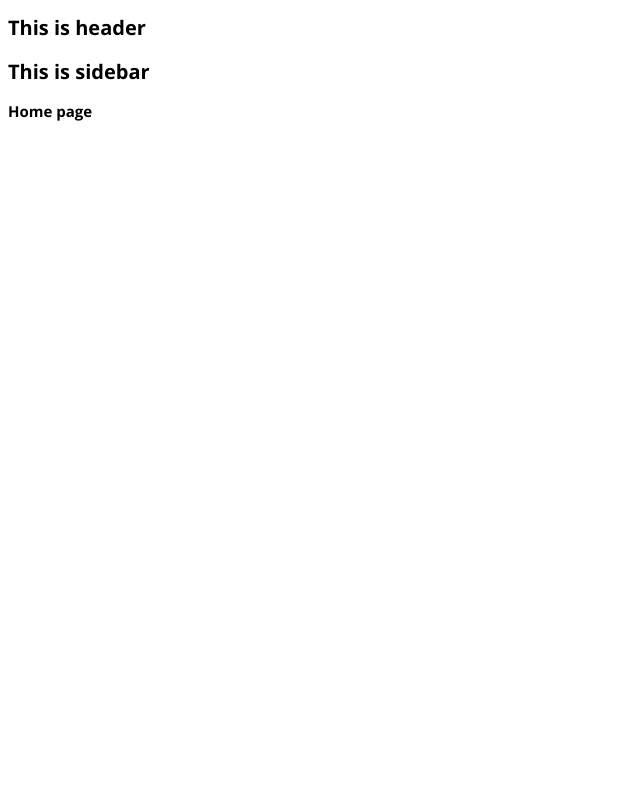
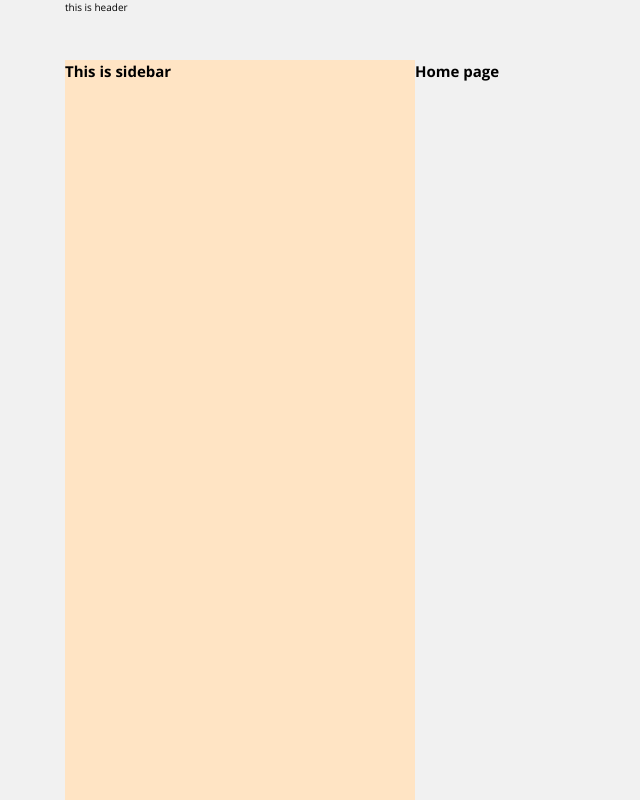
Before and after one commit to QUANG-SanBay/TikTok_UI, a React (Create React App) app: page / in a window 1280 px wide. Shown: the top 800 px of the page, without its empty margins (0-640 px from the left). Built offline with nearby package versions, Linux system fonts and the light colour scheme.

Commit message:
css for Defautl layout, install library clsx

```diff
--- a/package.json
+++ b/package.json
@@ -7,6 +7,7 @@
     "@testing-library/jest-dom": "^6.6.4",
     "@testing-library/react": "^16.3.0",
     "@testing-library/user-event": "^13.5.0",
+    "clsx": "^2.1.1",
     "react": "^19.1.1",
     "react-dom": "^19.1.1",
     "react-scripts": "5.0.1",
--- a/src/assets/css/globalStyles/globalStyles.scss
+++ b/src/assets/css/globalStyles/globalStyles.scss
@@ -35,15 +35,24 @@
 }
 
 :root{
+
+
     --font-family: 'Open Sans', -apple-system, BlinkMacSystemFont, 'Segoe UI', Roboto, Helvetica, Arial, sans-serif;
+
+    //layouts
+    --defaultLayout-width: 1150px;
+    --header-height: 60px;
 }
 
 *{
-    box-sizing: border-box;
+    box-sizing: inherit;
+    padding: 0;
+    margin: 0;
 }
 
 html{
     font-size: 62.5%;
+    box-sizing: border-box;
 }
 
 body{
--- a/src/components/defaultLayout/DefaultLayout.js
+++ /dev/null
@@ -1,16 +0,0 @@
-import Header from '../header/Header'
-import Sidebar from '../sidebar/Sidebar'
-
-function DefaultLayout({children}){
-
-    return(
-        <>
-            <Header></Header>
-            <div className='content'>
-                <Sidebar></Sidebar>
-                {children}
-            </div>
-        </>
-    )
-}
-export default DefaultLayout;
--- a/src/components/header/Header.js
+++ b/src/components/header/Header.js
@@ -1,8 +1,14 @@
+import clsx from 'clsx'
+import styles from './Header.module.scss'
 
 function Header(){
 
     return(
-        <h1>This is header</h1>
+        <header className={clsx(styles.wrapper)}>
+            <div className={clsx(styles.inner)}>
+                this is header
+            </div>
+        </header>
     )
 }
 export default Header;
--- /dev/null
+++ b/src/components/header/Header.module.scss
@@ -0,0 +1,10 @@
+.wrapper{
+    height: var(--header-height);
+    width: 100%;
+    display: flex;
+    justify-content: center;
+}
+.inner{
+    width: var(--defaultLayout-width);
+    height: 100%;
+}
--- a/src/components/index.js
+++ b/src/components/index.js
@@ -2,5 +2,5 @@ export {default as Header} from './header/Header'
 export {default as Sidebar} from './sidebar/Sidebar'
 export {default as Footer} from './footer/Footer'
 
-export {default as DefaultLayout} from './defaultLayout/DefaultLayout'
+export {default as DefaultLayout} from './layouts/defaultLayout/DefaultLayout'
 export {default as OnlyHeaderLayout} from './onlyHeaderLayout/OnlyHeaderLayout'
--- /dev/null
+++ b/src/components/layouts/defaultLayout/DefaultLayout.js
@@ -0,0 +1,23 @@
+import styles from './DefaultLayout.module.scss'
+import clsx from 'clsx'
+import Header from '../../header/Header'
+import Sidebar from '../../sidebar/Sidebar'
+
+function DefaultLayout({children}){
+
+
+    return(
+        <div className={clsx(styles.wrapper)}>
+            <Header />
+            <main className={clsx(styles.content)}>
+                <div className={clsx(styles.innerContent)}>
+                    <Sidebar />
+                    <div className={styles.mainContent}>
+                        {children}
+                    </div>
+                </div>
+            </main>
+        </div>
+    )
+}
+export default DefaultLayout;
--- /dev/null
+++ b/src/components/layouts/defaultLayout/DefaultLayout.module.scss
@@ -0,0 +1,20 @@
+.wrapper{
+    width: 100%;
+    background-color: #f1f1f1;
+    display: flex;
+    flex-direction: column;
+    align-items: center;
+}
+.content{
+    width: 100%;
+    min-height: 1000px;
+    display: flex;
+    justify-content: center;
+}
+.innerContent{
+    width: var(--defaultLayout-width);
+    display: flex;
+}
+.mainContent{
+    flex: 1;
+}
--- a/src/components/sidebar/Sidebar.js
+++ b/src/components/sidebar/Sidebar.js
@@ -1,8 +1,12 @@
+import clsx from "clsx";
+import styles from './Sidebar.module.scss'
 
 function Sidebar(){
 
     return(
-        <h1>This is sidebar</h1>
+        <aside className={clsx(styles.sidebar)}>
+            <h1>This is sidebar</h1>
+        </aside>
     )
 }
 export default Sidebar;
--- /dev/null
+++ b/src/components/sidebar/Sidebar.module.scss
@@ -0,0 +1,5 @@
+.sidebar{
+    width: 350px;
+    height: 100%;
+    background-color: bisque;
+}
```
Also changed, not shown: 1 other file (tests, documents, lock files or other folders).
